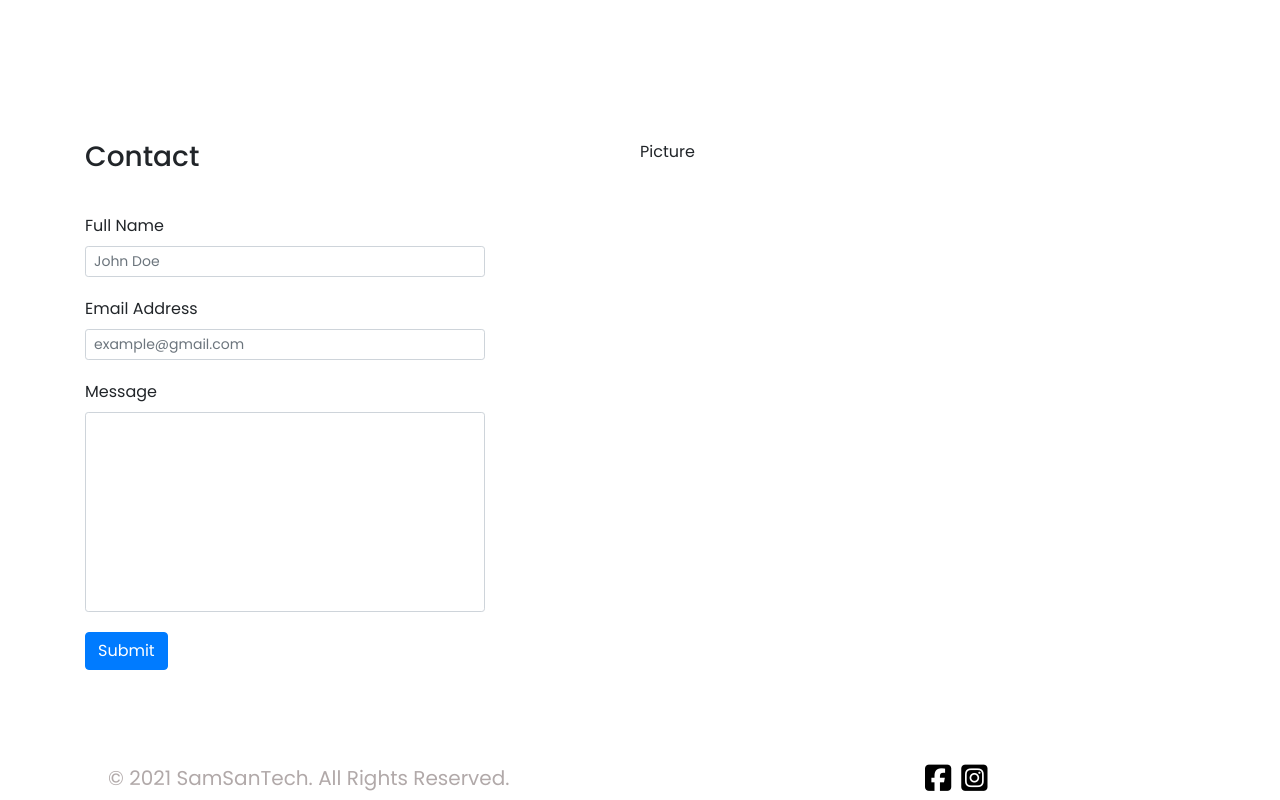
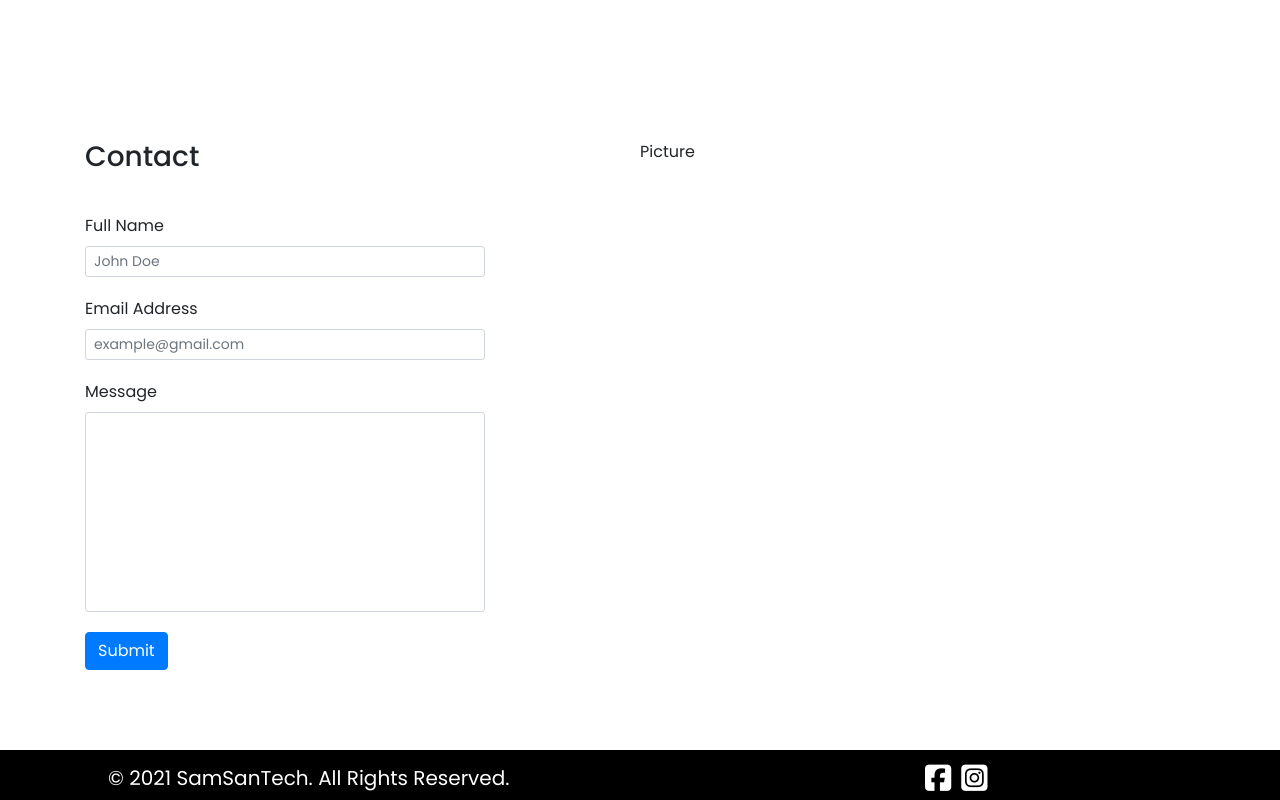
Before and after one commit to tauriqhendricks/new-vision-soccer-coaching, an Angular app: page / in a window 1280 px wide. Shown: the part 2539-3339 px from the top of the page. Built offline with nearby package versions, Linux system fonts and the light colour scheme.

Commit message:
ZB: Change colour footer

```diff
--- a/src/app/layout/components/footer/footer.component.scss
+++ b/src/app/layout/components/footer/footer.component.scss
@@ -1,24 +1,24 @@
 .app-footer {
-  background: #ffffff;
+  background: #000;
   height: 50px;
   padding: 13px 0px;
 }
 
 i.fab.fa-facebook-square {
   font-size: 30px;
-  color: black;
+  color: rgb(255, 255, 255);
   margin-right: 10px;
 }
 
 i.fab.fa-instagram-square {
   font-size: 30px;
-  color: black;
+  color: rgb(255, 255, 255);
 }
 
 div#sp-footer1 {
   text-align: center;
   font-size: 20px;
-  color: #b1a9a9;
+  color: #ffffff;
 }
 
 div#sp-footer2 {
```
